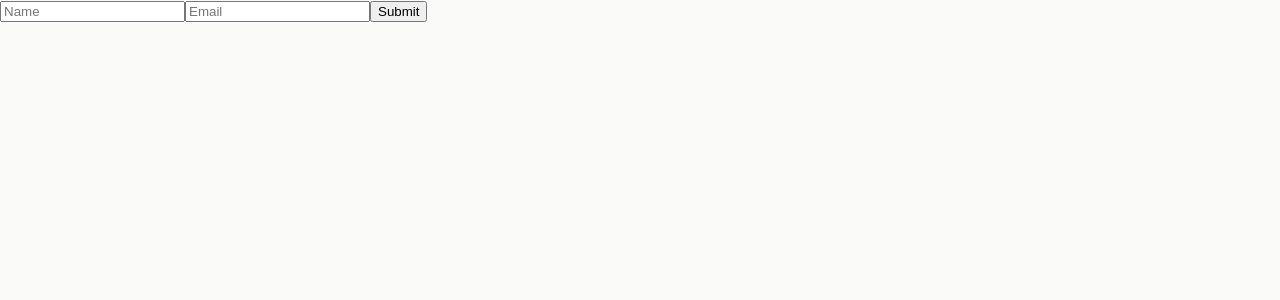
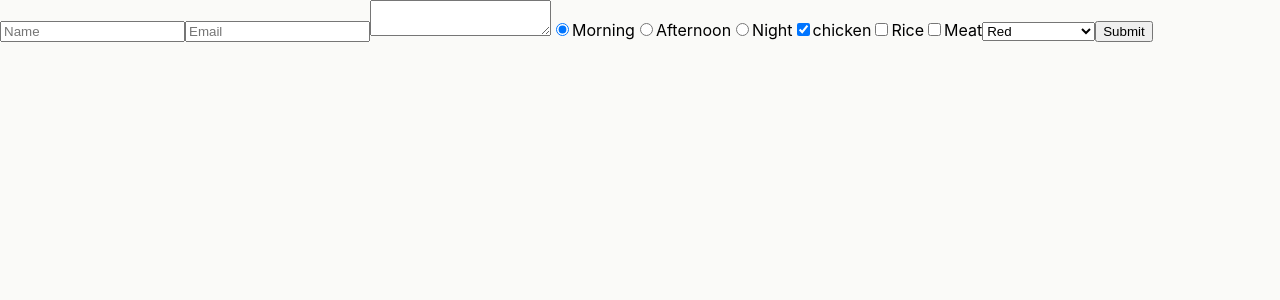
Before and after one commit to niamul007/everyday-react-practice, a React (Vite) app in the folder my-app/: page / in a window 1280 px wide. Shown: the top 300 px of the page. Built offline with nearby package versions, Linux system fonts and the light colour scheme.

Commit message:
Adding form practice select

```diff
--- a/my-app/src/Form.jsx
+++ b/my-app/src/Form.jsx
@@ -3,13 +3,61 @@ export function Form() {
   function signUp(formData) {
     const email = formData.get("email");
     const name = formData.get("name");
-        console.log({ email, name });
+    const description = formData.get("description");
+    const status = formData.get("status");
+    const diet = formData.getAll("diet");
+    const color = formData.get("color");
+    console.log({ email, name, description, status, diet ,color});
   }
   return (
-        <form action={signUp} >
+    <form action={signUp}>
       <input type="text" placeholder="Name" name="name" />
       <input type="email" placeholder="Email" name="email" />
+      <textarea name="description"></textarea>
+
+      <label>
+        <input
+          type="radio"
+          name="status"
+          value="Morning"
+          defaultChecked={true}
+        />
+        Morning
+      </label>
+      <label>
+        <input type="radio" name="status" value="Afternoon" />
+        Afternoon
+      </label>
+      <label>
+        <input type="radio" name="status" value="Night" />
+        Night
+      </label>
+
+      <label>
+        <input
+          type="checkbox"
+          name="diet"
+          value="chicken"
+          defaultChecked={true}
+        />
+        chicken
+      </label>
+      <label>
+        <input type="checkbox" name="diet" value="Rice" />
+        Rice
+      </label>
+      <label>
+        <input type="checkbox" name="diet" value="Meat" />
+        Meat
+      </label>
+
+      <select name="color" id="">
+        <option value="" disabled>--Select Color--</option>
+        <option value="red">Red</option>
+        <option value="green">Green</option>
+        <option value="blue">Blue</option>
+      </select>
       <button type="submit">Submit</button>
     </form>
-    )
+  );
 }
```
Lines whose indentation alone changed are shown as unchanged.
